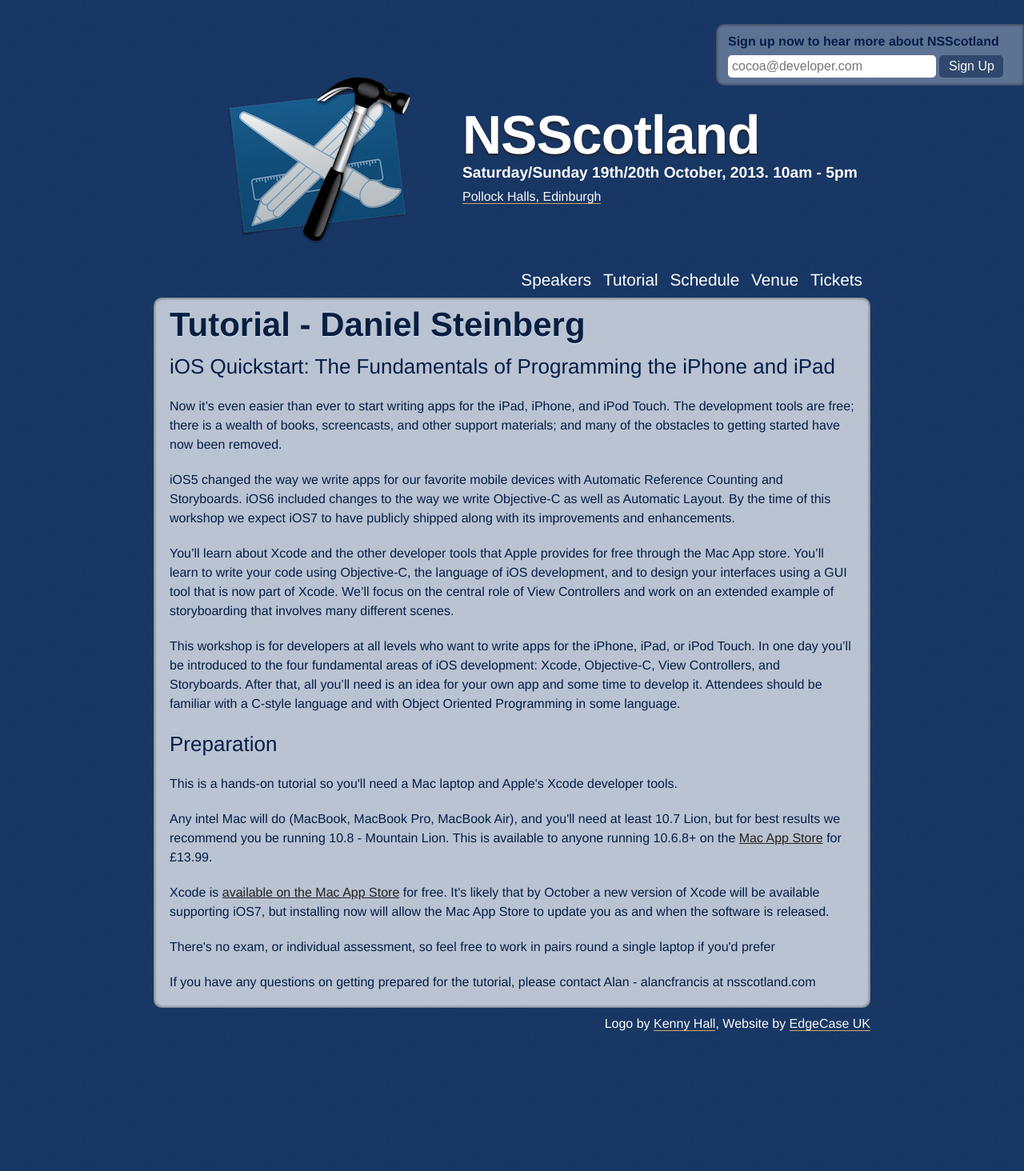
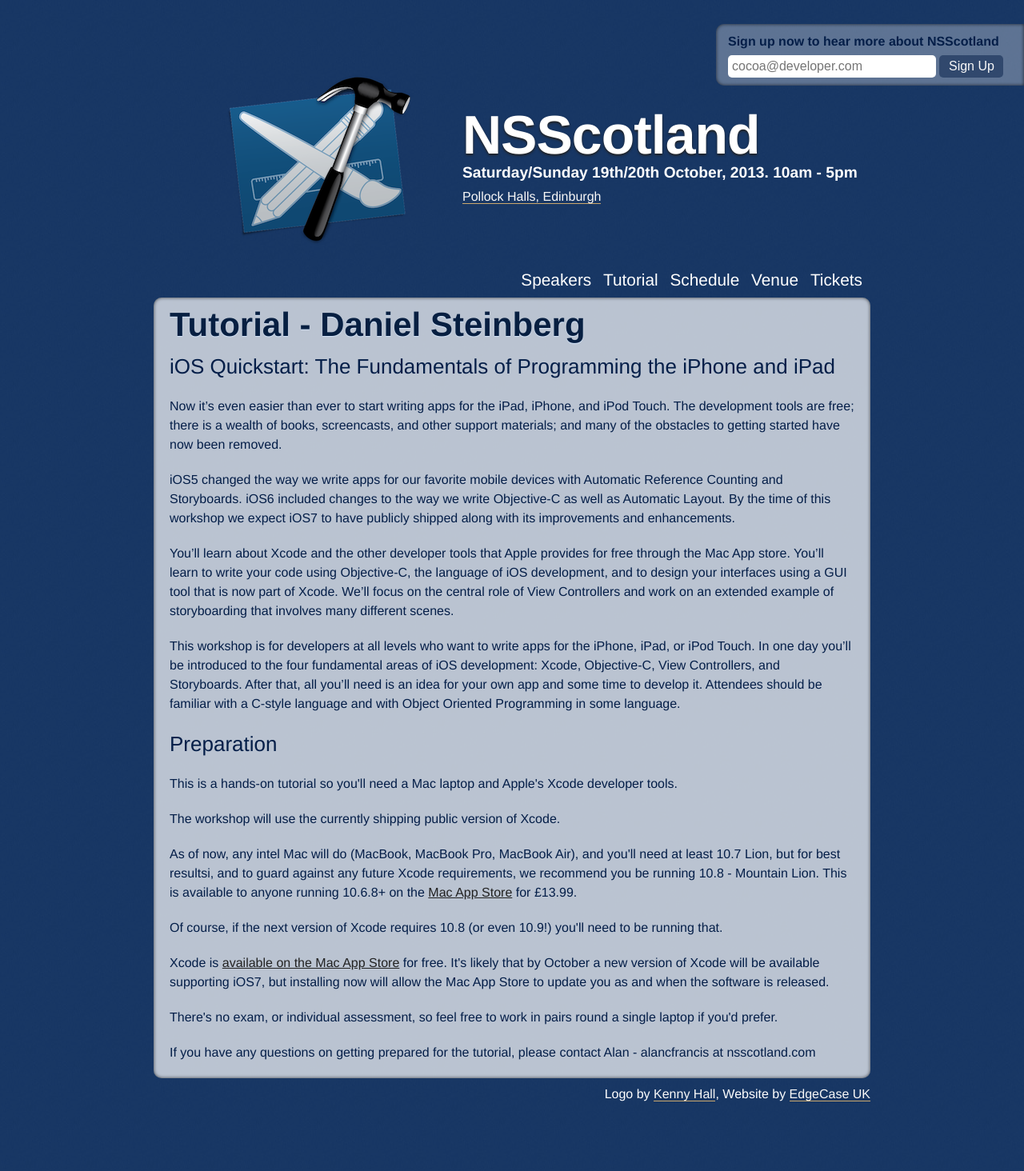
Before and after one commit to acf/nsscotland, a Jekyll site: the page built from tutorial.html, in a window 1280 px wide. Shown: the whole page at 80% size. Built offline with Jekyll 4.4.1, drawn with Linux system fonts in a browser that asks for light colours; before the commit the page ends 1376 px from its top, so only the background shows below that.

Commit message:
tutorial prep

```diff
--- a/tutorial.html
+++ b/tutorial.html
@@ -19,10 +19,14 @@
 
 <p>This is a hands-on tutorial so you'll need a Mac laptop and Apple's Xcode developer tools.</p>
 
-<p>Any intel Mac will do (MacBook, MacBook Pro, MacBook Air), and you'll need at least 10.7 Lion, but for best results we recommend you be running 10.8 - Mountain Lion.  This is available to anyone running 10.6.8+ on the <a href="https://itunes.apple.com/gb/app/os-x-mountain-lion/id537386512?mt=12">Mac App Store</a> for £13.99.</p>
+<p>The workshop will use the currently shipping public version of Xcode.</p>
+
+<p>As of now, any intel Mac will do (MacBook, MacBook Pro, MacBook Air), and you'll need at least 10.7 Lion, but for best resultsi, and to guard against any future Xcode requirements,  we recommend you be running 10.8 - Mountain Lion.  This is available to anyone running 10.6.8+ on the <a href="https://itunes.apple.com/gb/app/os-x-mountain-lion/id537386512?mt=12">Mac App Store</a> for £13.99.</p>
+
+<p>Of course, if the next version of Xcode requires 10.8 (or even 10.9!) you'll need to be running that.</p>
 
 <p>Xcode is <a href="https://itunes.apple.com/gb/app/xcode/id497799835?mt=12">available on the Mac App Store</a> for free.  It's likely that by October a new version of Xcode will be available supporting iOS7, but installing now will allow the Mac App Store to update you as and when the software is released.</p>
 
-<p>There's no exam, or individual assessment, so feel free to work in pairs round a single laptop if you'd prefer</p>
+<p>There's no exam, or individual assessment, so feel free to work in pairs round a single laptop if you'd prefer.</p>
 
 <p>If you have any questions on getting prepared for the tutorial, please contact Alan - alancfrancis at nsscotland.com</a>
```
